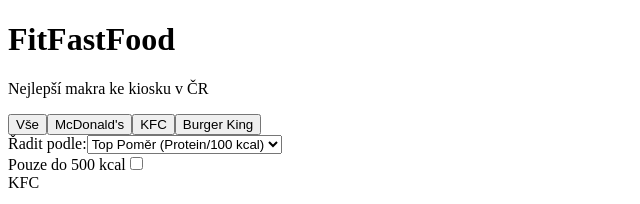
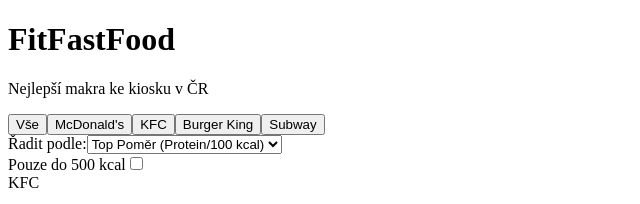
Before and after one commit to Bojkas1985/FitFastFood, a Next.js app: page / in a window 1280 px wide. Shown: the top 204 px of the page, without its empty margins (0-640 px from the left). Built offline with nearby package versions, Linux system fonts and the light colour scheme.

Commit message:
Add 'subway' option to selectedChain state

```diff
--- a/app/page.tsx
+++ b/app/page.tsx
@@ -4,7 +4,7 @@
 import { FOOD_DATA } from '../data';
 
 export default function Home() {
-  const [selectedChain, setSelectedChain] = useState<'all' | 'mcdonalds' | 'kfc' | 'burgerking'>('all');
+  const [selectedChain, setSelectedChain] = useState<'all' | 'mcdonalds' | 'kfc' | 'burgerking' | 'subway'>('all');
   const [sortBy, setSortBy] = useState<'ratio' | 'protein' | 'calories'>('ratio');
   const [under500Kcal, setUnder500Kcal] = useState<boolean>(false);
 
@@ -32,6 +32,7 @@
       case 'mcdonalds': return "McDonald's";
       case 'kfc': return 'KFC';
       case 'burgerking': return 'Burger King';
+      case 'subway': return 'Subway';
       default: return chain;
     }
   };
@@ -51,6 +52,7 @@
           { id: 'mcdonalds', label: "McDonald's" },
           { id: 'kfc', label: 'KFC' },
           { id: 'burgerking', label: 'Burger King' },
+          { id: 'subway', label: 'Subway' },
         ].map((chain) => (
           <button
             key={chain.id}
```
